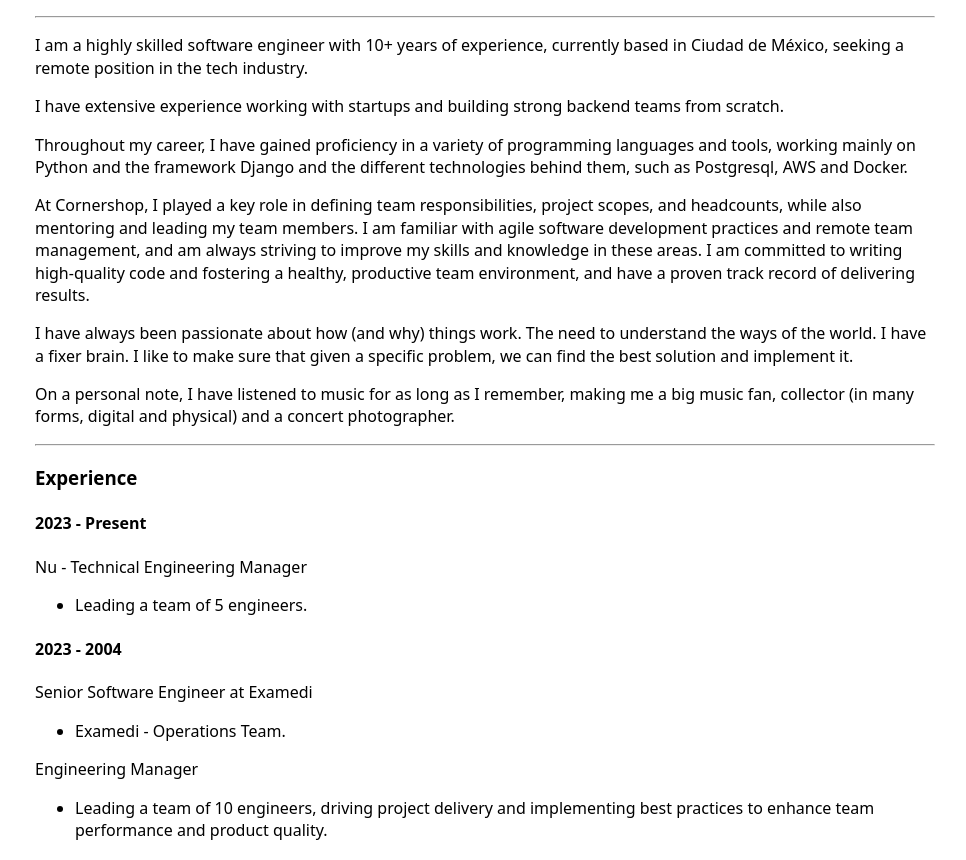
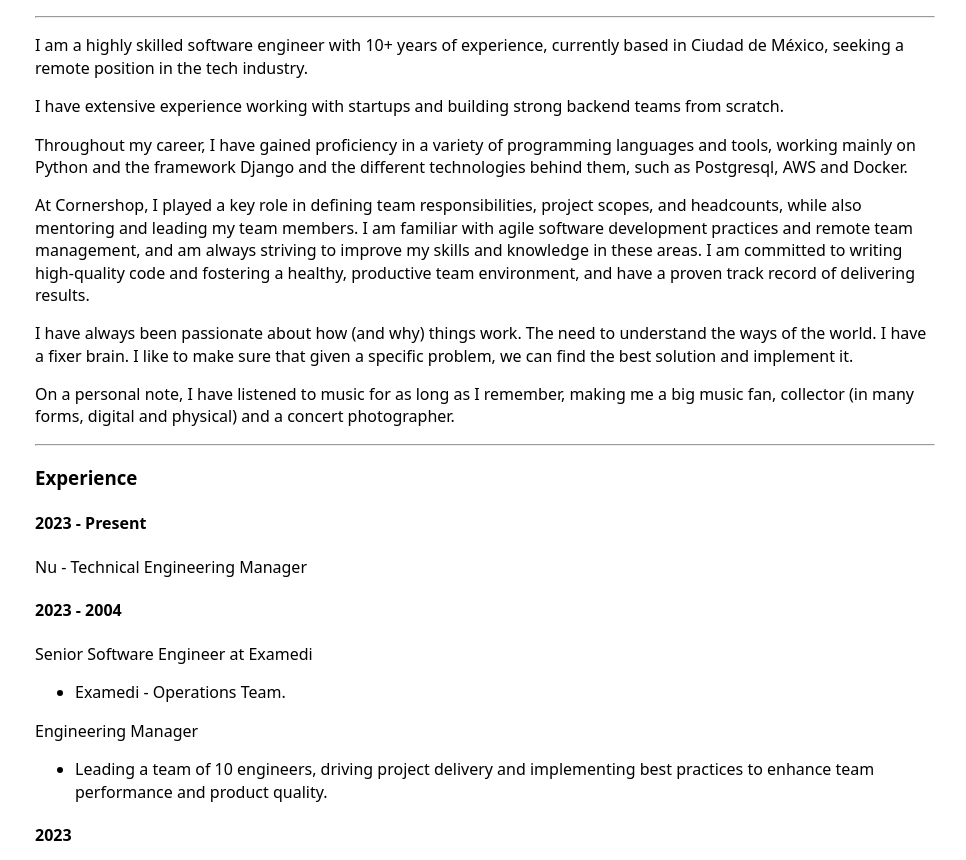
Before and after one commit to dongraft/me, a website built with Parcel: page index.html in a window 1280 px wide. Shown: the part 207-1067 px from the top of the page, without its empty margins (155-1121 px from the left). Built offline with nearby package versions, Linux system fonts and the light colour scheme.

```diff
--- a/index.html
+++ b/index.html
@@ -21,9 +21,6 @@
     <h3>Experience</h3>
     <h4>2023 - Present</h4>
     <p>Nu - Technical Engineering Manager</p>
-    <ul>
-      <li>Leading a team of 5 engineers.</li>
-    </ul>
     <h4>2023 - 2004</h4>
     <p>Senior Software Engineer at Examedi</p>
     <ul>
```
